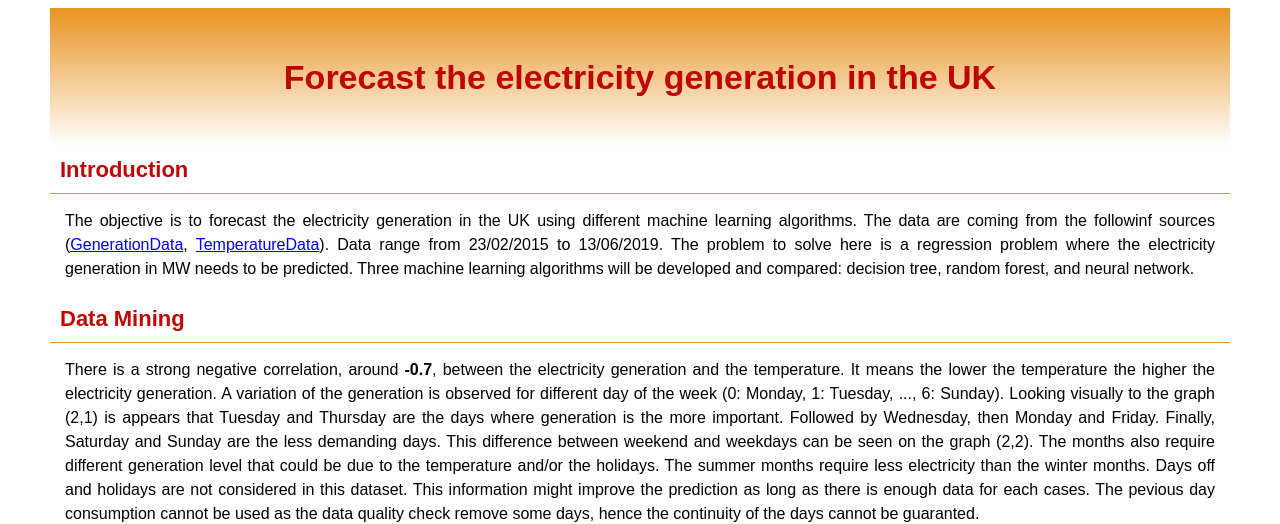
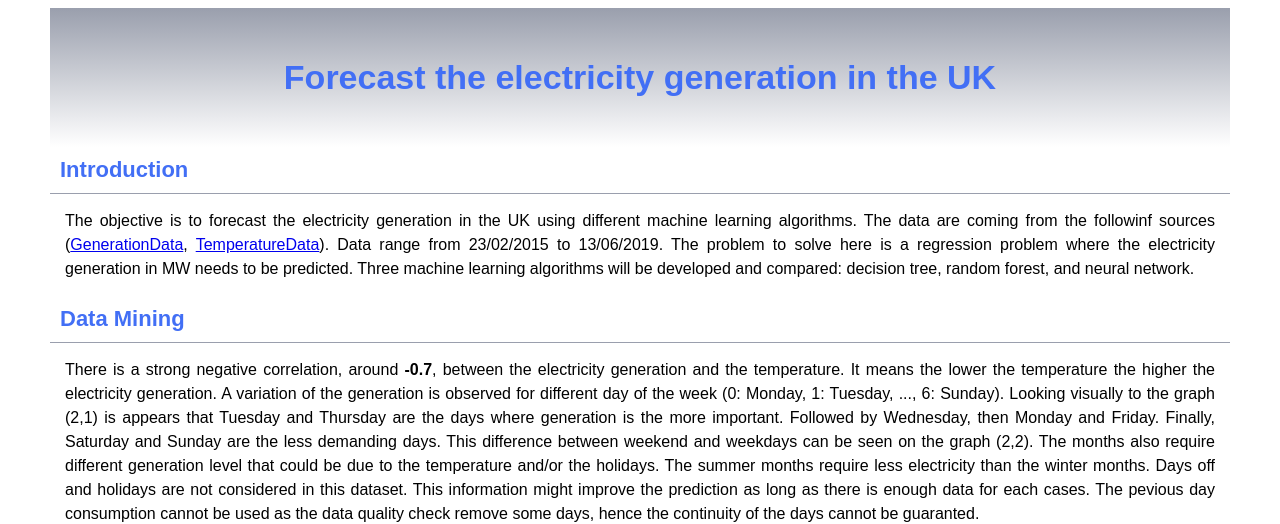
Before and after one commit to FlorentDSGree/ForecastElectricityGenerationUK, a plain HTML site: page docs/index.html in a window 1280 px wide. Shown: the top 524 px of the page. Drawn offline with Linux system fonts and the light colour scheme.

Commit message:
Add files via upload

```diff
--- a/docs/index.html
+++ b/docs/index.html
@@ -9,16 +9,16 @@ body {
 }
 /* Header/Logo Title */
 .header1 {
-  padding: 50px; text-align: center; background: linear-gradient(#E89321,white); color: #BF0606;font-size: 34px;
+  padding: 50px; text-align: center; background: linear-gradient(#9a9fad,white); color: #426ff5;font-size: 34px;
 }
 .header2 {
-  padding: 15px; text-align: center; background: #1299E1; color: white; font-size: 28px;
+  padding: 15px; text-align: center; background: #426ff5; color: white; font-size: 28px;
 }
 .header3 {
-  padding: 10px; text-align: left; background: white; color: #BF0606; font-size: 22px; margin-left:0px;
+  padding: 10px; text-align: left; background: white; color: #426ff5; font-size: 22px; margin-left:0px;
 }
 .horizlineorange {
-  padding: 0.5px; background: #E89321;
+  padding: 0.5px; background: #9a9fad;
 }
 /* Page Content */
 .content {padding:15px;margin: 0.5; text-align: justify; line-height: 1.5}
```
